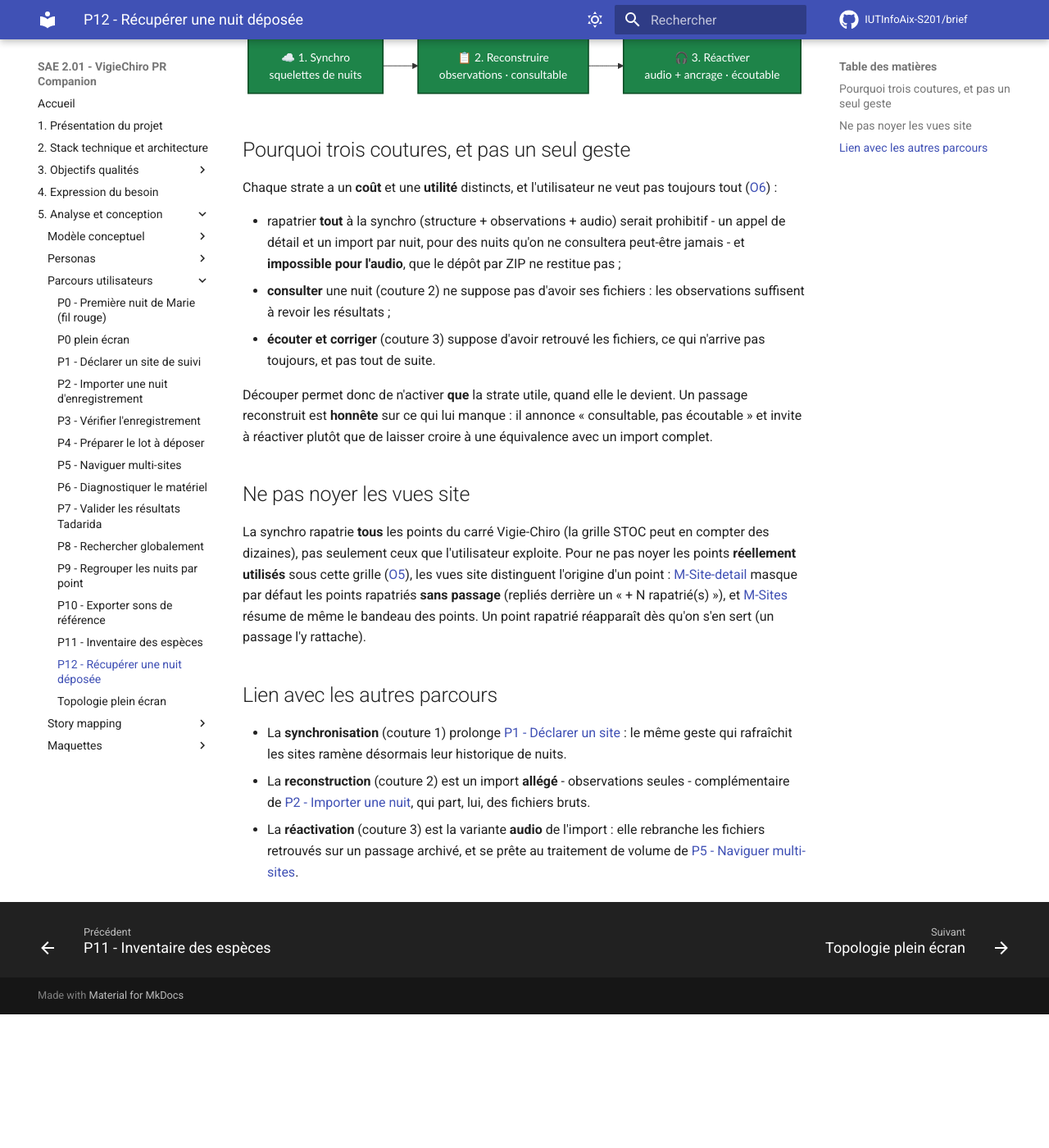
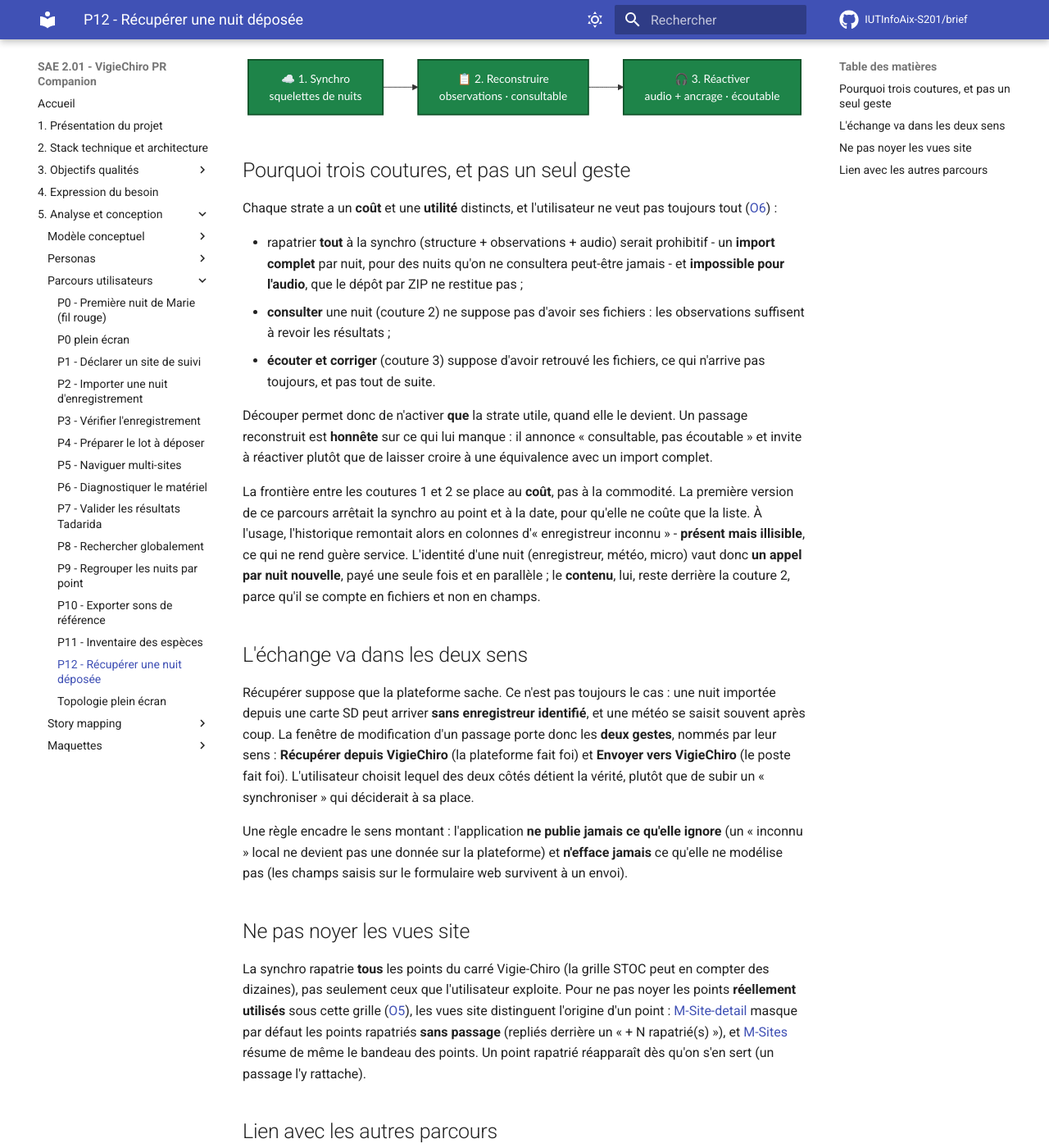
Before and after one commit to IUTInfoAix-S201/brief, an MkDocs documentation site: the page built from docs/Analyse et conception/Parcours utilisateurs/P12 - Récupérer une nuit déposée sur VigieChiro.md, in a window 1280 px wide and 1400 px high, scrolled down 968 px. Shown: the whole window at 82% size. Built offline with MkDocs 1.6.1 and Material for MkDocs 9.7.7, drawn with Linux system fonts in a browser that asks for light colours; comment, search, counter and statistics services are not loaded; before the commit the page ends 2205 px from its top, so only the background shows below that; some of the changed text lies outside the part shown.

Commit message:
docs(P12) : la couture 1 rapatrie l'identité, et l'échange va dans les deux sens (#43)
P12 décrivait la synchro comme réduisant une nuit à « son point d'écoute et sa
date ». Ce n'est plus vrai : la couture 1 rapatrie aussi l'enregistreur, la
météo et le micro. À l'usage réel, l'historique remontait en colonnes d'« PR
INCONNU » - présent mais illisible, ce qui ne rend guère service.

La justification du découpage bougeait avec : elle opposait « un appel de détail
et un import par nuit » à la synchro légère, alors que l'appel de détail est
précisément ce qu'on a choisi de payer. La frontière se place désormais au coût
réel - l'identité se compte en champs, le contenu en fichiers.

Ajoute une section sur le sens montant, absent du parcours : récupérer suppose
que la plateforme sache, ce qui n'est pas toujours le cas. Les deux gestes sont
nommés par leur sens (Récupérer / Envoyer) pour que l'utilisateur choisisse quel
côté fait foi, et la règle d'écriture est posée : ne pas publier ce qu'on ignore,
ne pas effacer ce qu'on ne modélise pas.

Répercussion de la clôture des suites de l'EPIC vigiechiro-pr-companion#1662
(#1814, #1828, #1839, #1844).

```diff
--- a/docs/Analyse et conception/Parcours utilisateurs/P12 - Récupérer une nuit déposée sur VigieChiro.md
+++ b/docs/Analyse et conception/Parcours utilisateurs/P12 - Récupérer une nuit déposée sur VigieChiro.md
@@ -8,7 +8,7 @@ Samuel a changé d'ordinateur en cours de saison. Ses nuits sont **déposées su
 
 Récupérer une nuit se décompose en **trois coutures** naturelles, activées dans l'ordre selon le besoin : chacune ajoute une strate à la précédente.
 
-1. **La structure** - *se connecter et synchroniser « mes sites »*. À la connexion, la synchronisation rapatrie non seulement les sites et leurs points, mais aussi l'**historique des nuits** de la plateforme, sous forme de **squelettes** légers : un passage archivé, sans séquences ni audio, réduit à son point d'écoute et sa date. Les nuits manquantes cessent d'être invisibles - elles apparaissent dans les listes de passages, marquées comme archivées.
+1. **La structure et l'identité** - *se connecter et synchroniser « mes sites »*. À la connexion, la synchronisation rapatrie non seulement les sites et leurs points, mais aussi l'**historique des nuits** de la plateforme, sous forme de **squelettes** : un passage archivé, sans séquences ni audio, mais **identifié** - point d'écoute, date, numéro de passage, et aussi l'**enregistreur**, la **météo** et le **micro**. Les nuits manquantes cessent d'être invisibles - elles apparaissent dans les listes de passages, marquées comme archivées, et **lisibles**.
 2. **Les observations** - *reconstruire une nuit, ou toutes en lot*. Depuis la vue multi-sites (menu ☰ « Reconstruire un passage manquant »), Samuel choisit une nuit squelette et la **reconstruit** : l'application rapatrie ses **observations** depuis Vigie-Chiro. Le passage devient **consultable** (les résultats Tadarida sont là), mais **sans audio** - la plateforme ne restitue pas les fichiers. Un bouton « **Reconstruire tout** » traite toutes les nuits manquantes en une passe, avec une **double barre de progression** : la nuit en cours, et le lot « Nuit X / N ».
 3. **L'audio et l'ancrage** - *réactiver*. Quand Samuel **retrouve ses fichiers d'origine** (une sauvegarde, une carte SD), il ouvre le passage et lance « **Réactiver ce passage** » en désignant le dossier. L'application régénère les séquences depuis les bruts, les **vérifie une à une** (jamais de rebranchement en silence), et - pour un passage reconstruit - **rapatrie l'ancrage** des observations, leur lien à la plateforme nécessaire pour publier des corrections. Le passage redevient **écoutable**. C'est la couture la plus complète : *observations + audio + ancrage*.
 
@@ -25,11 +25,19 @@ flowchart LR
 
 Chaque strate a un **coût** et une **utilité** distincts, et l'utilisateur ne veut pas toujours tout ([O6](../../Objectifs%20qualités/Objectifs%20qualités/O6.md)) :
 
-- rapatrier **tout** à la synchro (structure + observations + audio) serait prohibitif - un appel de détail et un import par nuit, pour des nuits qu'on ne consultera peut-être jamais - et **impossible pour l'audio**, que le dépôt par ZIP ne restitue pas ;
+- rapatrier **tout** à la synchro (structure + observations + audio) serait prohibitif - un **import complet** par nuit, pour des nuits qu'on ne consultera peut-être jamais - et **impossible pour l'audio**, que le dépôt par ZIP ne restitue pas ;
 - **consulter** une nuit (couture 2) ne suppose pas d'avoir ses fichiers : les observations suffisent à revoir les résultats ;
 - **écouter et corriger** (couture 3) suppose d'avoir retrouvé les fichiers, ce qui n'arrive pas toujours, et pas tout de suite.
 
 Découper permet donc de n'activer **que** la strate utile, quand elle le devient. Un passage reconstruit est **honnête** sur ce qui lui manque : il annonce « consultable, pas écoutable » et invite à réactiver plutôt que de laisser croire à une équivalence avec un import complet.
+
+La frontière entre les coutures 1 et 2 se place au **coût**, pas à la commodité. La première version de ce parcours arrêtait la synchro au point et à la date, pour qu'elle ne coûte que la liste. À l'usage, l'historique remontait alors en colonnes d'« enregistreur inconnu » - **présent mais illisible**, ce qui ne rend guère service. L'identité d'une nuit (enregistreur, météo, micro) vaut donc **un appel par nuit nouvelle**, payé une seule fois et en parallèle ; le **contenu**, lui, reste derrière la couture 2, parce qu'il se compte en fichiers et non en champs.
+
+## L'échange va dans les deux sens
+
+Récupérer suppose que la plateforme sache. Ce n'est pas toujours le cas : une nuit importée depuis une carte SD peut arriver **sans enregistreur identifié**, et une météo se saisit souvent après coup. La fenêtre de modification d'un passage porte donc les **deux gestes**, nommés par leur sens : **Récupérer depuis VigieChiro** (la plateforme fait foi) et **Envoyer vers VigieChiro** (le poste fait foi). L'utilisateur choisit lequel des deux côtés détient la vérité, plutôt que de subir un « synchroniser » qui déciderait à sa place.
+
+Une règle encadre le sens montant : l'application **ne publie jamais ce qu'elle ignore** (un « inconnu » local ne devient pas une donnée sur la plateforme) et **n'efface jamais** ce qu'elle ne modélise pas (les champs saisis sur le formulaire web survivent à un envoi).
 
 ## Ne pas noyer les vues site
 
```
